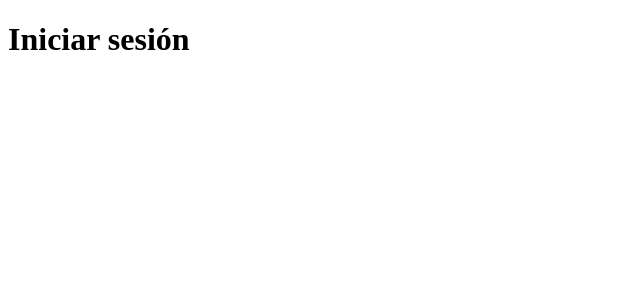
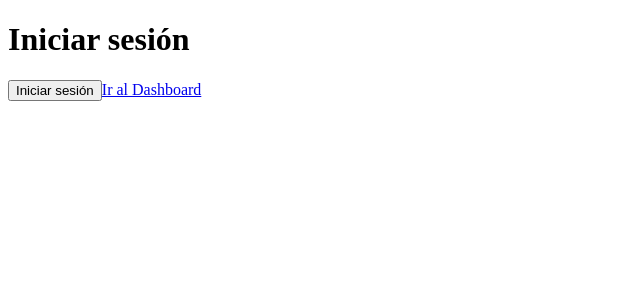
Before and after one commit to adonyssantos/unphu-frontend-test, a React (Vite) app: page /login in a window 1280 px wide. Shown: the top 300 px of the page, without its empty margins (0-640 px from the left). Built offline with nearby package versions, Linux system fonts and the light colour scheme.

Commit message:
Add AuthUser context api

```diff
--- a/src/App.tsx
+++ b/src/App.tsx
@@ -1,14 +1,17 @@
 import { Routes, Route, Navigate } from 'react-router-dom';
 import { Dashboard, Login, Signin } from './pages';
+import { AuthProvider } from './context';
 
 function App() {
   return (
+    <AuthProvider>
       <Routes>
         <Route path='dashboard' element={<Dashboard />} />
         <Route path='login' element={<Login />} />
         <Route path='signin' element={<Signin />} />
         <Route path='*' element={<Navigate to='/dashboard' />} />
       </Routes>
+    </AuthProvider>
   );
 }
 
--- /dev/null
+++ b/src/context/auth.context.tsx
@@ -0,0 +1,38 @@
+import { ReactNode, createContext, useState } from 'react';
+
+interface AuthProviderProps {
+  children: ReactNode;
+}
+
+interface AuthUser {
+  email: string;
+  token: string;
+}
+
+type AuthUserState = AuthUser | null | boolean; // boolean type is for test the views until the auth is done
+
+// This context contain the auth user state
+export const AuthContext = createContext({
+  authenticatedUser: null as AuthUserState,
+  login: () => {},
+  signin: () => {},
+  logout: () => {},
+});
+
+export default function AuthProvider({ children }: AuthProviderProps): JSX.Element {
+  const [authenticatedUser, setAuthenticatedUser] = useState<AuthUserState>(null);
+
+  const login = () => {
+    setAuthenticatedUser(true);
+  };
+
+  const signin = () => {
+    setAuthenticatedUser(true);
+  };
+
+  const logout = () => {
+    setAuthenticatedUser(null);
+  };
+
+  return <AuthContext.Provider value={{ authenticatedUser, login, signin, logout }}>{children}</AuthContext.Provider>;
+}
--- /dev/null
+++ b/src/context/index.ts
@@ -0,0 +1,2 @@
+export { default as AuthProvider } from './auth.context';
+export * from './auth.context';
--- a/src/pages/Dashboard/Dashboard.tsx
+++ b/src/pages/Dashboard/Dashboard.tsx
@@ -1,7 +1,18 @@
+import { useContext } from 'react';
+import { AuthContext } from '../../context';
+import { Navigate } from 'react-router-dom';
+
 function Dashboard() {
+  const { authenticatedUser, logout } = useContext(AuthContext);
+
+  if (!authenticatedUser) {
+    return <Navigate to='/login' />;
+  }
+
   return (
     <>
       <h1>Panel administrativo</h1>
+      <button onClick={logout}>Cerrar sesión</button>
     </>
   );
 }
--- a/src/pages/Login/Login.tsx
+++ b/src/pages/Login/Login.tsx
@@ -1,7 +1,15 @@
+import { useContext } from 'react';
+import { AuthContext } from '../../context';
+import { Link } from 'react-router-dom';
+
 function Login() {
+  const { login } = useContext(AuthContext);
+
   return (
     <>
       <h1>Iniciar sesión</h1>
+      <button onClick={login}>Iniciar sesión</button>
+      <Link to='/dashboard'>Ir al Dashboard</Link>
     </>
   );
 }
```
Lines whose indentation alone changed are shown as unchanged.
